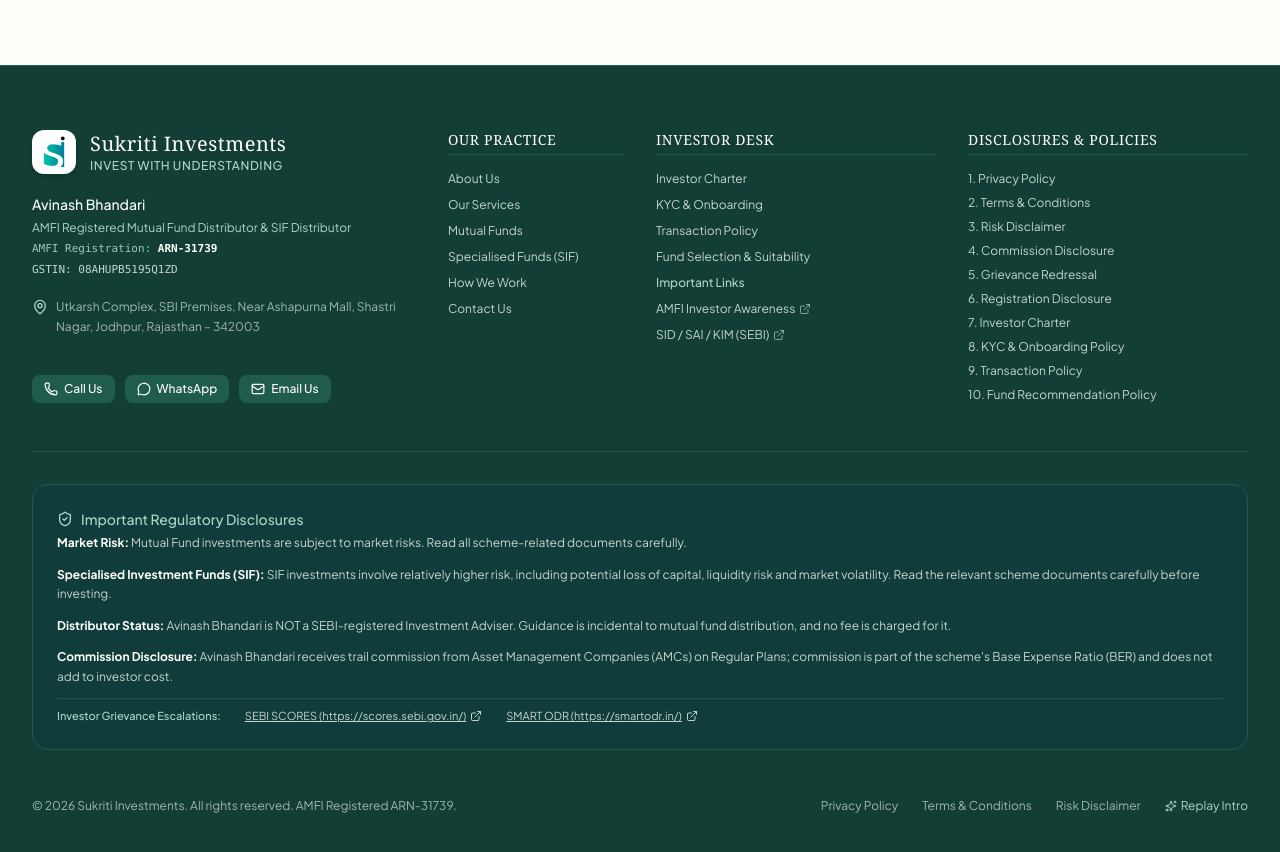
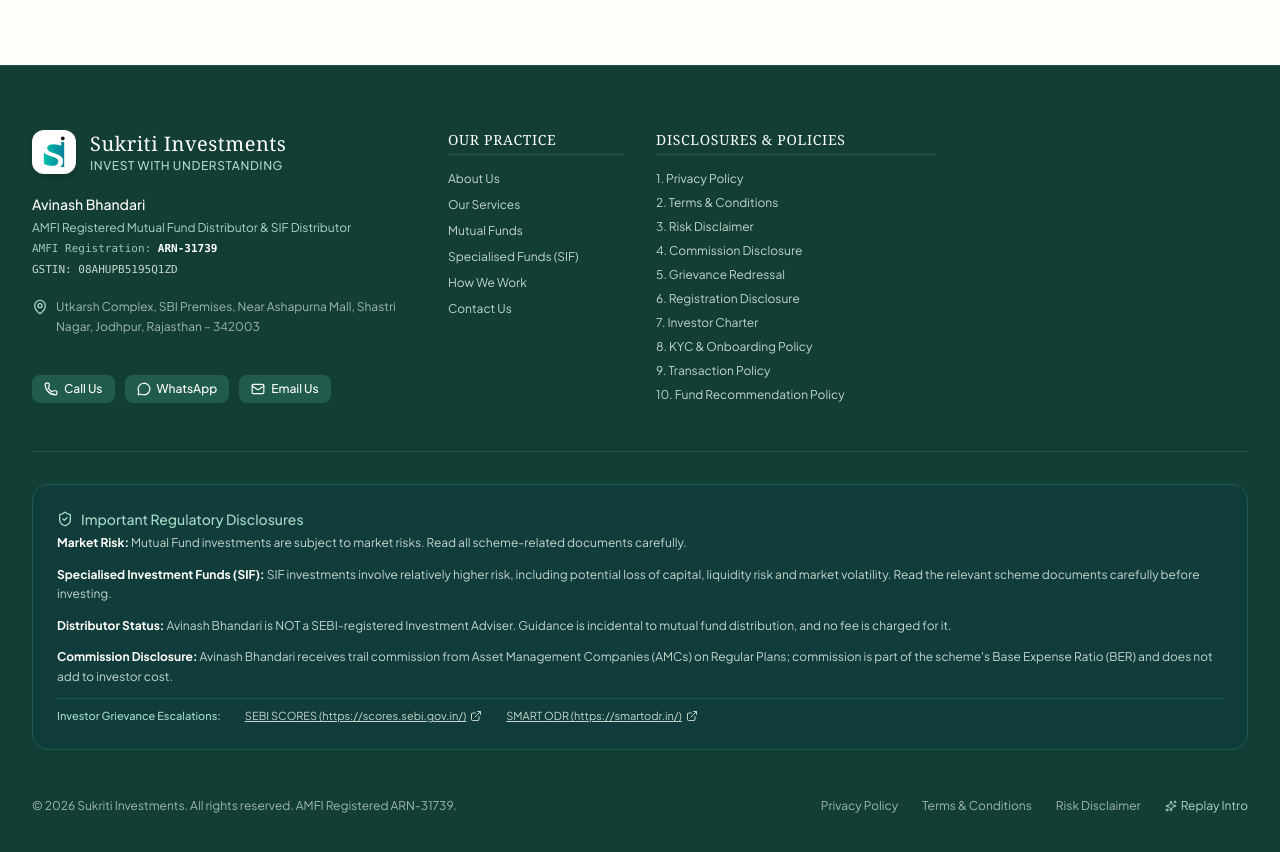
Before and after one commit to user0407918/sukruti-investments-website, a React (Vite) app: page / in a window 1280 px wide. Shown: the part 7660-8512 px from the top of the page. Built offline with nearby package versions, Linux system fonts and the light colour scheme; a web font is replaced by a local one.

Commit message:
Remove repeated policy links from Investor Desk footer column

```diff
--- a/src/components/Footer.tsx
+++ b/src/components/Footer.tsx
@@ -145,77 +145,6 @@
             </ul>
           </div>
 
-          {/* Column 3: Investor Desk (3 cols on lg) */}
-          <div className="lg:col-span-3">
-            <h4 className="text-sm font-serif font-medium text-[#fffefa] uppercase tracking-wider mb-4 pb-1 border-b border-[#205c4d]">
-              Investor Desk
-            </h4>
-            <ul className="space-y-2.5 text-xs">
-              <li>
-                <Link
-                  to="/investor-charter"
-                  className="hover:text-[#a8d8c8] transition-colors flex items-center gap-1"
-                >
-                  Investor Charter
-                </Link>
-              </li>
-              <li>
-                <Link
-                  to="/kyc-onboarding"
-                  className="hover:text-[#a8d8c8] transition-colors flex items-center gap-1"
-                >
-                  KYC & Onboarding
-                </Link>
-              </li>
-              <li>
-                <Link
-                  to="/transaction-policy"
-                  className="hover:text-[#a8d8c8] transition-colors flex items-center gap-1"
-                >
-                  Transaction Policy
-                </Link>
-              </li>
-              <li>
-                <Link
-                  to="/fund-recommendation-policy"
-                  className="hover:text-[#a8d8c8] transition-colors flex items-center gap-1"
-                >
-                  Fund Selection & Suitability
-                </Link>
-              </li>
-              <li>
-                <Link
-                  to="/important-links"
-                  className="hover:text-[#a8d8c8] transition-colors text-[#a8d8c8] font-medium flex items-center gap-1"
-                >
-                  Important Links
-                </Link>
-              </li>
-              <li>
-                <a
-                  href="https://www.amfiindia.com/investor/awareness-program"
-                  target="_blank"
-                  rel="noopener noreferrer"
-                  className="hover:text-[#a8d8c8] transition-colors inline-flex items-center gap-1 text-[#c4d5cc]"
-                >
-                  <span>AMFI Investor Awareness</span>
-                  <ExternalLink className="w-3 h-3 text-[#a8d8c8]/70" />
-                </a>
-              </li>
-              <li>
-                <a
-                  href={DISTRIBUTOR_INFO.sebiOfferDocsUrl}
-                  target="_blank"
-                  rel="noopener noreferrer"
-                  className="hover:text-[#a8d8c8] transition-colors inline-flex items-center gap-1 text-[#c4d5cc]"
-                >
-                  <span>SID / SAI / KIM (SEBI)</span>
-                  <ExternalLink className="w-3 h-3 text-[#a8d8c8]/70" />
-                </a>
-              </li>
-            </ul>
-          </div>
-
           {/* Column 4: Disclosures & Policies (3 cols on lg) */}
           <div className="lg:col-span-3">
             <h4 className="text-sm font-serif font-medium text-[#fffefa] uppercase tracking-wider mb-4 pb-1 border-b border-[#205c4d]">
```
